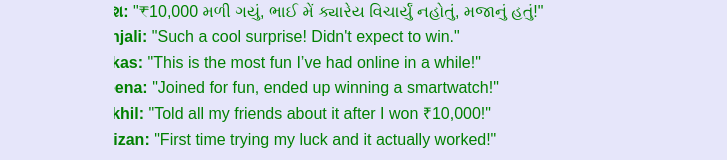
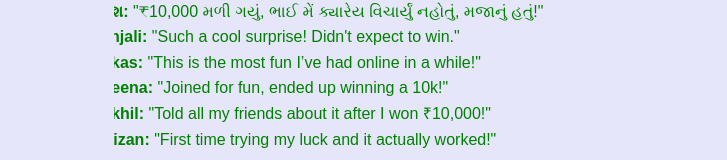
Before and after one commit to Ronak0602/lucky-draw-frontend, a React (Create React App) app: page / in a window 1280 px wide. Shown: the part 461-621 px from the top of the page, without its empty margins (276-1003 px from the left). Built offline with nearby package versions, Linux system fonts and the light colour scheme; a web font is replaced by a local one.

Commit message:
Update IntroPage.jsx

```diff
--- a/src/components/IntroPage.jsx
+++ b/src/components/IntroPage.jsx
@@ -12,7 +12,7 @@ const previousWinners = [
     { name: "સુરેશ", comment: "₹10,000 મળી ગયું, ભાઈ મેં ક્યારેય વિચાર્યું નહોતું, મજાનું હતું!" },
     { name: "Anjali", comment: "Such a cool surprise! Didn't expect to win." },
     { name: "Vikas", comment: "This is the most fun I’ve had online in a while!" },
-    { name: "Reena", comment: "Joined for fun, ended up winning a smartwatch!" },
+    { name: "Reena", comment: "Joined for fun, ended up winning a 10k!" },
     { name: "Nikhil", comment: "Told all my friends about it after I won ₹10,000!" },
     { name: "Faizan", comment: "First time trying my luck and it actually worked!" }
 ];
```
